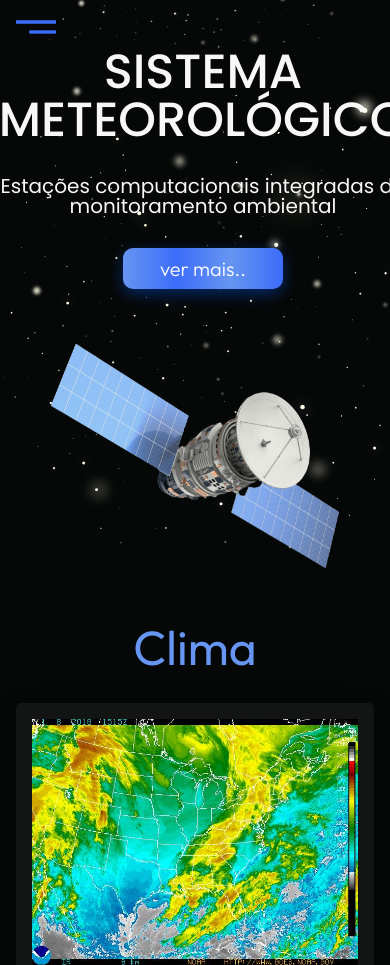
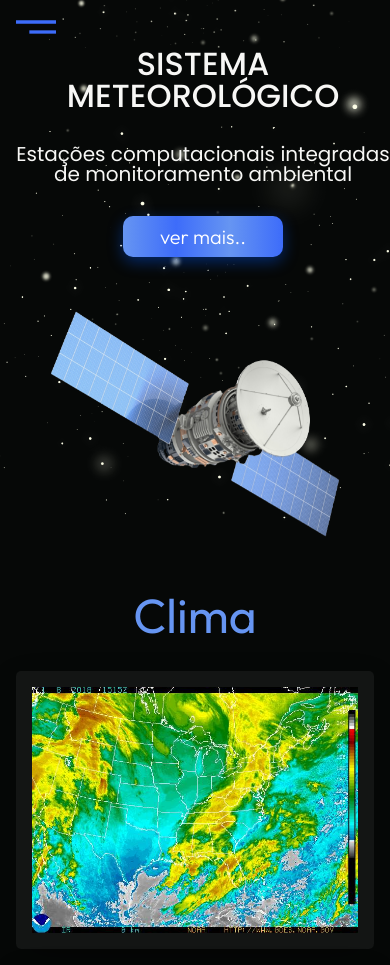
Before and after one commit to WalysonMoura/sistema-meteorologico, a plain HTML site: page index.html in a window 390 px wide. Shown: the top 965 px of the page. Drawn offline with nearby package versions, Linux system fonts and the light colour scheme; files whose address does not match are found by name.

Commit message:
Update style.css

```diff
--- a/assets/css/style.css
+++ b/assets/css/style.css
@@ -324,6 +324,11 @@ a {
     align-items: center;
     justify-content: center;
   }
+  .c-main_title {
+
+  font-size: 2rem;
+
+}
   .c-main__cards {
     grid-template-columns: repeat(auto-fit, minmax(200px, 1fr));
   }
```
